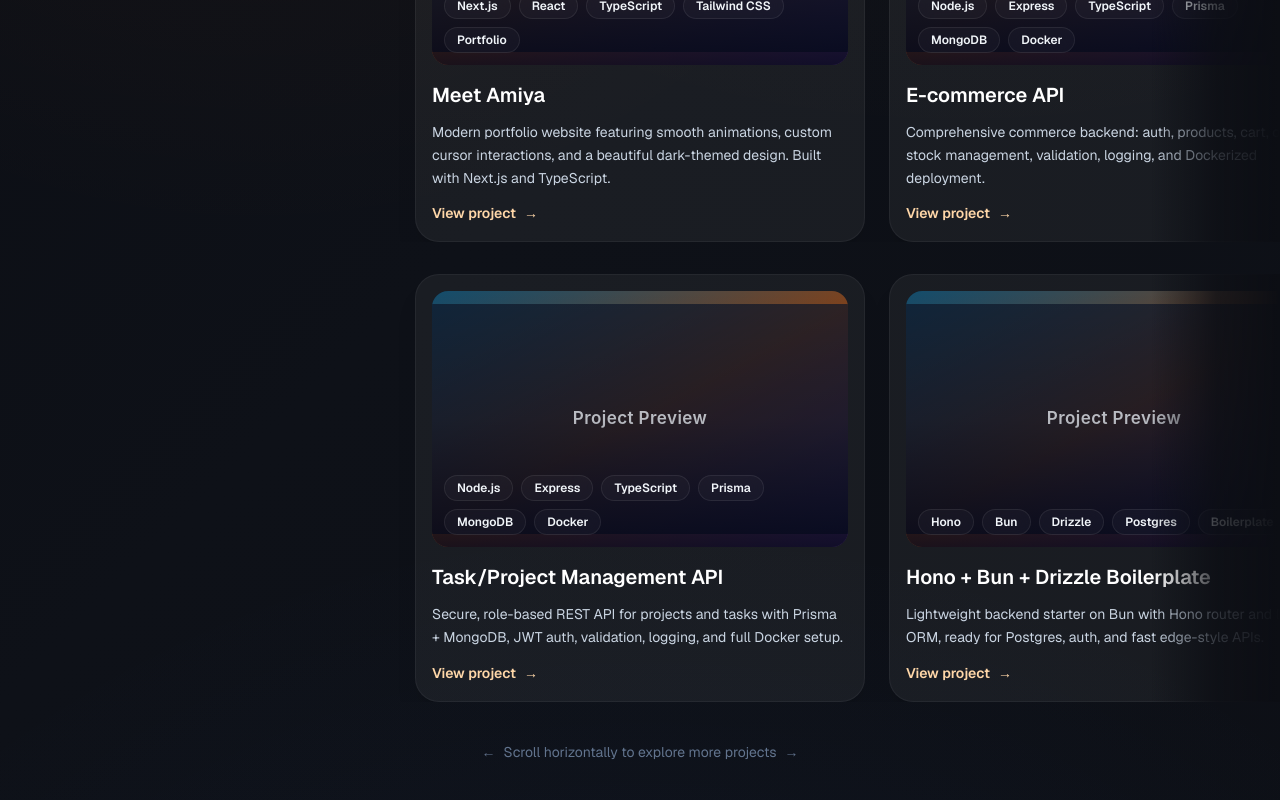
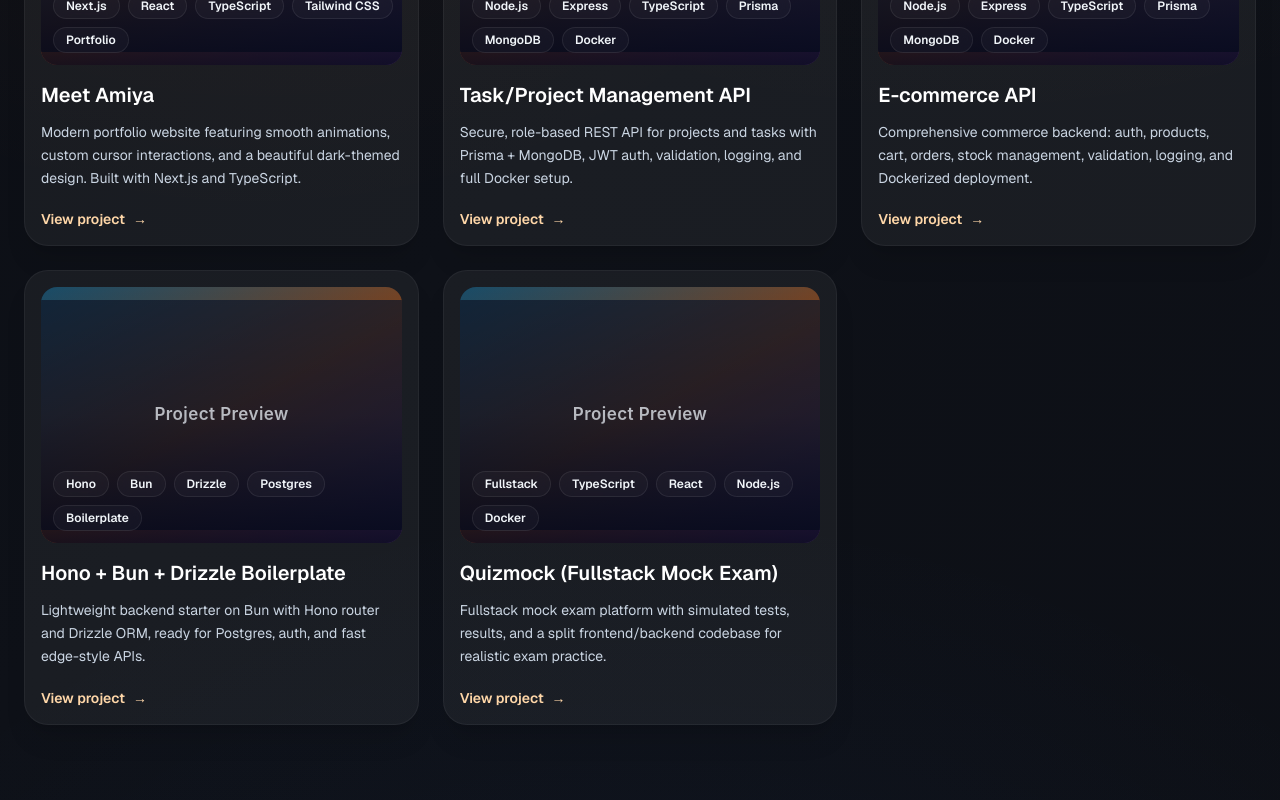
Before and after one commit to chadiegil/portfolio-2025, a Next.js app: page / in a window 1280 px wide. Shown: the part 1220-2020 px from the top of the page. Built offline with nearby package versions, Linux system fonts and the light colour scheme.

Commit message:
update: projects layout

```diff
--- a/components/Projects.tsx
+++ b/components/Projects.tsx
@@ -2,7 +2,6 @@
 
 import Image from "next/image";
 import Link from "next/link";
-import { useRef, useEffect, useState } from "react";
 
 export type Project = {
   title: string;
@@ -18,7 +17,7 @@ function ProjectCard(project: Project) {
       href={project.link}
       target="_blank"
       rel="noopener noreferrer"
-      className="group relative flex-shrink-0 block overflow-hidden rounded-3xl border border-white/5 bg-white/5 p-4 shadow-xl transition-all duration-300 hover:-translate-y-2 hover:border-white/10 hover:bg-white/8 hover:shadow-2xl hover:shadow-orange-500/10 cursor-pointer"
+      className="group relative block overflow-hidden rounded-3xl border border-white/5 bg-white/5 p-4 shadow-xl transition-all duration-300 hover:-translate-y-2 hover:border-white/10 hover:bg-white/8 hover:shadow-2xl hover:shadow-orange-500/10 cursor-pointer h-full"
     >
       <div className="absolute inset-0 opacity-0 transition duration-500 group-hover:opacity-100">
         <div className="absolute -inset-20 bg-gradient-to-br from-orange-500/14 via-transparent to-orange-400/18 blur-3xl" />
@@ -45,14 +44,14 @@ function ProjectCard(project: Project) {
         </div>
       </div>
 
-      <div className="relative mt-4 space-y-3">
-        <h3 className="text-xl font-semibold text-white transition-colors group-hover:text-orange-100">
+      <div className="relative mt-4 space-y-3 flex flex-col">
+        <h3 className="text-xl font-semibold text-white transition-colors group-hover:text-orange-100 line-clamp-2">
           {project.title}
         </h3>
-        <p className="text-sm leading-relaxed text-slate-300">
+        <p className="text-sm leading-relaxed text-slate-300 line-clamp-3 flex-grow">
           {project.description}
         </p>
-        <div className="inline-flex items-center gap-2 text-sm font-semibold text-orange-200 transition group-hover:text-white">
+        <div className="inline-flex items-center gap-2 text-sm font-semibold text-orange-200 transition group-hover:text-white pt-2">
           View project
           <span className="transition-transform duration-200 group-hover:translate-x-1">
             →
@@ -63,88 +62,16 @@ function ProjectCard(project: Project) {
   );
 }
 
-function ScrollableRow({ projects, reverse = false }: { projects: Project[]; reverse?: boolean }) {
-  const scrollContainerRef = useRef<HTMLDivElement>(null);
-  const [showLeftFade, setShowLeftFade] = useState(false);
-  const [showRightFade, setShowRightFade] = useState(true);
-
-  useEffect(() => {
-    const container = scrollContainerRef.current;
-    if (!container) return;
-
-    const checkScroll = () => {
-      const { scrollLeft, scrollWidth, clientWidth } = container;
-      setShowLeftFade(scrollLeft > 10);
-      setShowRightFade(scrollLeft < scrollWidth - clientWidth - 10);
-    };
-
-    checkScroll();
-    container.addEventListener("scroll", checkScroll, { passive: true });
-    window.addEventListener("resize", checkScroll);
-
-    return () => {
-      container.removeEventListener("scroll", checkScroll);
-      window.removeEventListener("resize", checkScroll);
-    };
-  }, []);
-
-  return (
-    <div className="relative w-full overflow-hidden">
-      {/* Left fade gradient */}
-      <div
-        className={`pointer-events-none absolute left-0 top-0 z-10 h-full w-24 sm:w-32 bg-gradient-to-r from-[#0c0e14] via-[#0c0e14]/80 to-transparent transition-opacity duration-300 ${
-          showLeftFade ? "opacity-100" : "opacity-0"
-        }`}
-      />
-      {/* Right fade gradient */}
-      <div
-        className={`pointer-events-none absolute right-0 top-0 z-10 h-full w-24 sm:w-32 bg-gradient-to-l from-[#0c0e14] via-[#0c0e14]/80 to-transparent transition-opacity duration-300 ${
-          showRightFade ? "opacity-100" : "opacity-0"
-        }`}
-      />
-      <div
-        ref={scrollContainerRef}
-        className="flex flex-row gap-4 sm:gap-6 overflow-x-auto overflow-y-visible scrollbar-hide scroll-smooth"
-        style={{
-          scrollbarWidth: "none",
-          msOverflowStyle: "none",
-          WebkitOverflowScrolling: "touch",
-          scrollSnapType: "x mandatory",
-          paddingLeft: "clamp(1rem, calc((100vw - 450px) / 2), 50vw)",
-          paddingRight: "clamp(1rem, calc((100vw - 450px) / 2), 50vw)",
-        }}
-      >
-        {projects.map((project, index) => (
-          <div
-            key={`${project.title}-${index}`}
-            className="flex-shrink-0"
-            style={{
-              width: "clamp(280px, 85vw, 450px)",
-              scrollSnapAlign: "center",
-              scrollSnapStop: "always",
-            }}
-          >
-            <ProjectCard {...project} />
-          </div>
-        ))}
-      </div>
-    </div>
-  );
-}
 
 type ProjectsProps = {
   projects: Project[];
 };
 
 export default function Projects({ projects }: ProjectsProps) {
-  // Split projects into two rows
-  const row1 = projects.filter((_, index) => index % 2 === 0);
-  const row2 = projects.filter((_, index) => index % 2 === 1);
-
   return (
-    <section id="projects" className="relative scroll-mt-24 py-20 overflow-hidden">
-      <div className="mx-auto max-w-6xl px-6 mb-12">
-        <div className="flex flex-col gap-4">
+    <section id="projects" className="relative scroll-mt-24 py-20">
+      <div className="mx-auto max-w-7xl px-6">
+        <div className="flex flex-col gap-4 mb-12">
           <p className="text-sm font-semibold uppercase tracking-[0.2em] text-cyan-200">
             Selected work
           </p>
@@ -159,22 +86,14 @@ export default function Projects({ projects }: ProjectsProps) {
             </p>
           </div>
         </div>
-      </div>
 
-      <div className="space-y-8">
-        {/* First row */}
-        <ScrollableRow projects={row1} />
-        {/* Second row */}
-        <ScrollableRow projects={row2} reverse />
-      </div>
-
-      {/* Scroll hint */}
-      <div className="mx-auto mt-10 max-w-6xl px-6">
-        <div className="flex items-center justify-center gap-2 text-sm text-slate-500">
-          <span className="animate-pulse">←</span>
-          <span className="hidden sm:inline">Scroll horizontally to explore more projects</span>
-          <span className="sm:hidden">Swipe to explore</span>
-          <span className="animate-pulse">→</span>
+        {/* Grid layout */}
+        <div className="grid grid-cols-1 md:grid-cols-2 lg:grid-cols-3 gap-6 auto-rows-fr">
+          {projects.map((project, index) => (
+            <div key={`${project.title}-${index}`} className="h-full">
+              <ProjectCard {...project} />
+            </div>
+          ))}
         </div>
       </div>
     </section>
```
